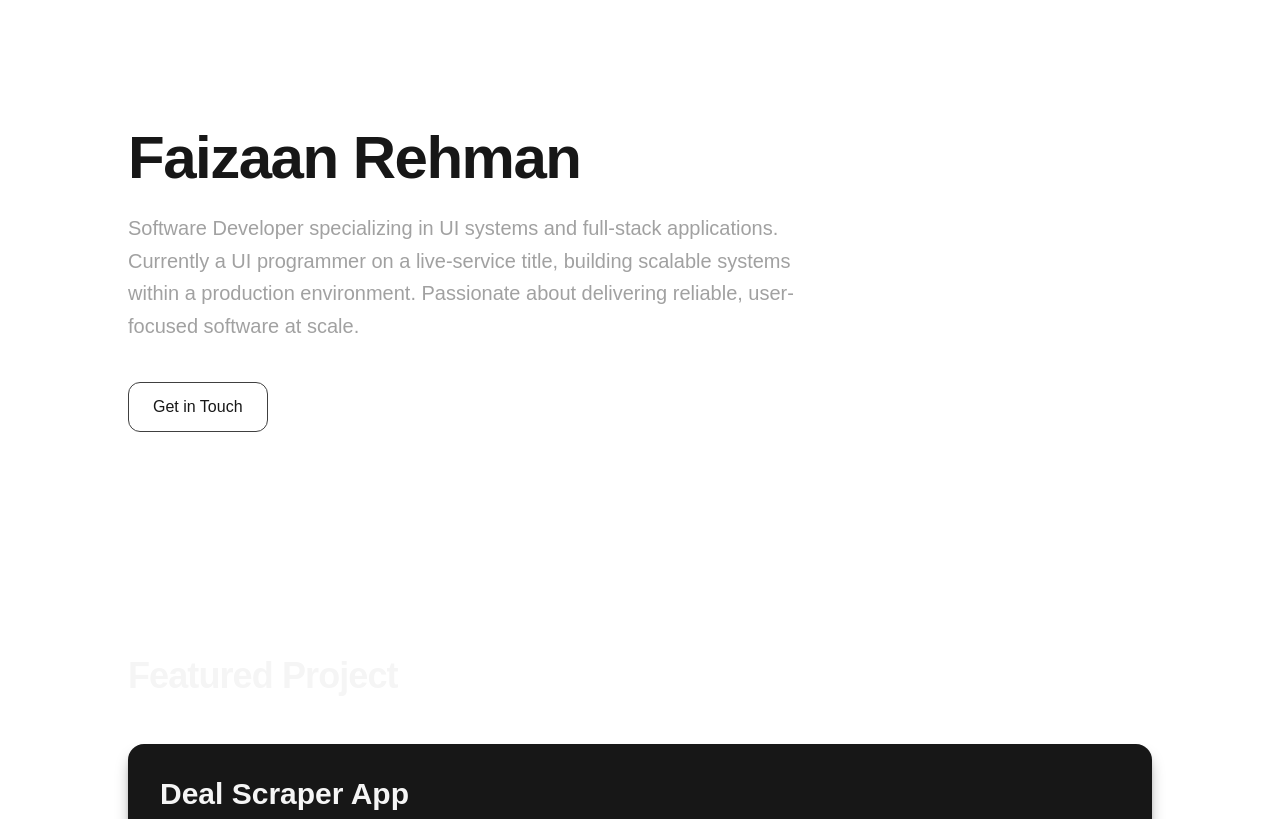
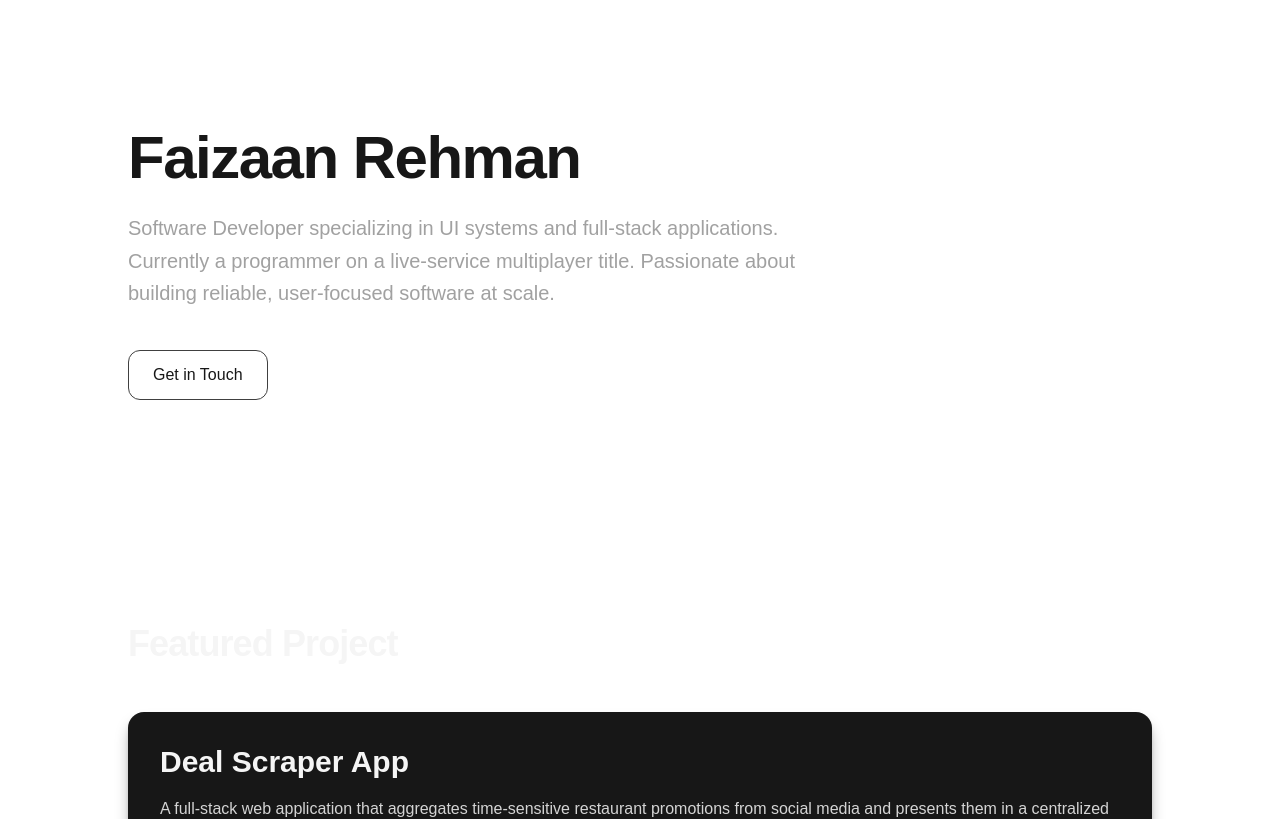
Before and after one commit to FaizaanRehman/Portfolio, a Next.js app: page / in a window 1280 px wide. Shown: the top 819 px of the page. Built offline with nearby package versions, Linux system fonts and the light colour scheme.

Commit message:
update wording and titles

```diff
--- a/app/page.tsx
+++ b/app/page.tsx
@@ -104,7 +104,7 @@ export default function Home() {
         </div>
       </Section>
 
-      <Section>
+      <Section title="Skills">
         <Skills
           skills={[
             "React",
@@ -123,7 +123,7 @@ export default function Home() {
         />
       </Section>
 
-      <Section id="contact">
+      <Section title="Contact" id="contact">
         <Contact
           email="fhrehman@uwaterloo.ca"
           github="https://github.com/faizaanrehman"
--- a/components/Contact.tsx
+++ b/components/Contact.tsx
@@ -14,9 +14,6 @@ export default function Contact({
   return (
     <div className="bg-neutral-900 rounded-2xl p-8 shadow-lg shadow-black/40 flex flex-col gap-6">
       <div>
-        <h3 className="text-2xl md:text-3xl font-semibold text-neutral-100 mb-3">
-          Get In Touch
-        </h3>
         <p className="text-neutral-400 leading-relaxed">
           I'm currently open to software development roles. Feel free to reach
           out - I'd love to connect.
--- a/components/Hero.tsx
+++ b/components/Hero.tsx
@@ -8,9 +8,9 @@ export default function Hero() {
 
         <p className="text-lg md:text-xl text-neutral-400 max-w-2xl mb-10 leading-relaxed">
           Software Developer specializing in UI systems and full-stack
-          applications. Currently a UI programmer on a live-service title,
-          building scalable systems within a production environment. Passionate
-          about delivering reliable, user-focused software at scale.
+          applications. Currently a programmer on a live-service multiplayer
+          title. Passionate about building reliable, user-focused software at
+          scale.
         </p>
 
         <div className="flex flex-col sm:flex-row gap-4">
--- a/components/Skills.tsx
+++ b/components/Skills.tsx
@@ -5,9 +5,6 @@ type SkillsProps = {
 export default function Skills({ skills }: SkillsProps) {
   return (
     <div className="bg-neutral-900 rounded-2xl p-8 shadow-lg shadow-black/40">
-      <h3 className="text-2xl md:text-3xl font-semibold text-neutral-100 mb-4">
-        Skills
-      </h3>
       <div className="flex flex-wrap gap-3">
         {skills.map((skill) => (
           <span
```
